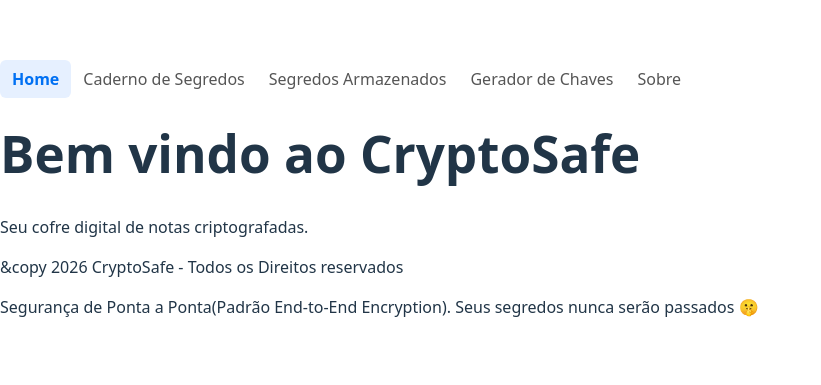
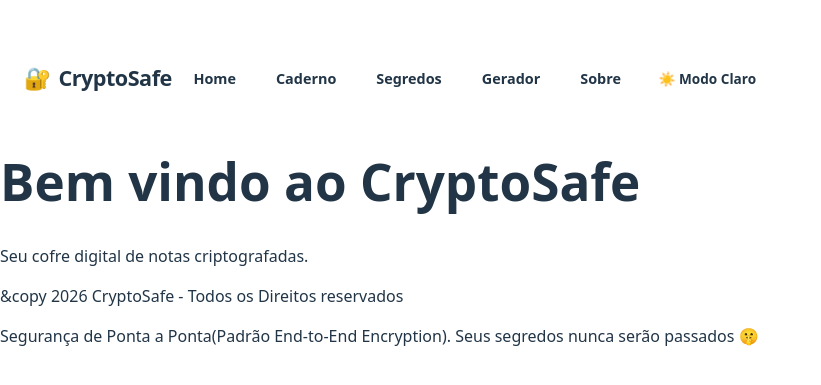
Before and after one commit to Michellfloat/CryptoSafe_teste, a React (Vite) app: page / in a window 1280 px wide. Shown: the part 199-584 px from the top of the page, without its empty margins (0-821 px from the left). Built offline with nearby package versions, Linux system fonts and the light colour scheme.

Commit message:
style:Adicionando o Design do Header, via 'style.css'.

```diff
--- a/src/components/Header/Header.jsx
+++ b/src/components/Header/Header.jsx
@@ -1,25 +1,49 @@
+import React, { useState, useEffect } from "react";
 import { NavLink } from "react-router-dom";
+import "./style.css";
 
 export default function Header() {
-    const linkStyle = ({isActive}) => ({
-        color: isActive ? '#0070f3' : '#555',
-        textDecoration: 'none',
-        fontWeight: isActive ? 'bold' : 'normal',
-        padding: '8px 12px',
-        borderRadius: '6px',
-        backgroundColor: isActive ? '#e6f0ff' : 'transparent',
-    });
+    const [theme, setTheme] = useState("dark");
+
+    useEffect(() => {
+        document.documentElement.setAttribute("data-theme", theme);
+    }, [theme]);
+
+    const toggleTheme = () => {
+        setTheme((prevTheme) => (prevTheme === "dark" ? "light" : "dark"));
+    };
 
     return (
-        <header>
-            <div>
-                <nav>
-                    <NavLink to="/" end style={linkStyle}>Home</NavLink>
-                    <NavLink to="/caderno" style={linkStyle}>Caderno de Segredos</NavLink>
-                    <NavLink to="/armazenados" style={linkStyle}>Segredos Armazenados</NavLink>
-                    <NavLink to="/gerador" style={linkStyle}>Gerador de Chaves</NavLink>
-                    <NavLink to="/sobre" style={linkStyle}>Sobre</NavLink>
+        <header className="vault-header">
+            <div className="header-container">
+                <div className="logo-brand">
+                    <span className="logo-icon">🔐</span>
+                    <span className="logo-text">
+                        Crypto<span className="logo-highlight">Safe</span>
+                    </span>
+                </div>
+
+                <nav className="nav-menu">
+                    <NavLink to="/" end className={({ isActive }) => (isActive ? "nav-link active" : "nav-link")}>
+                        Home
+                    </NavLink>
+                    <NavLink to="/caderno" className={({ isActive }) => (isActive ? "nav-link active" : "nav-link")}>
+                        Caderno
+                    </NavLink>
+                    <NavLink to="/armazenados" className={({ isActive }) => (isActive ? "nav-link active" : "nav-link")}>
+                        Segredos
+                    </NavLink>
+                    <NavLink to="/gerador" className={({ isActive }) => (isActive ? "nav-link active" : "nav-link")}>
+                        Gerador
+                    </NavLink>
+                    <NavLink to="/sobre" className={({ isActive }) => (isActive ? "nav-link active" : "nav-link")}>
+                        Sobre
+                    </NavLink>
                 </nav>
+
+                <button className="theme-toggle-btn" onClick={toggleTheme} title="Alternar Tema">
+                    {theme === "dark" ? "☀️ Modo Claro" : "🌙 Modo Escuro"}
+                </button>
             </div>
         </header>
     );
--- /dev/null
+++ b/src/components/Header/style.css
@@ -0,0 +1,84 @@
+/* Header.css */
+.vault-header {
+  position: sticky;
+  top: 0;
+  z-index: 1000;
+  background-color: var(--header-bg);
+  backdrop-filter: blur(12px);
+  border-bottom: 1px solid var(--border-color);
+  box-shadow: var(--shadow-vault);
+  transition: background-color 0.3s ease, border-color 0.3s ease;
+}
+
+.header-container {
+  max-width: 1200px;
+  margin: 0 auto;
+  display: flex;
+  justify-content: space-between;
+  align-items: center;
+  padding: 1rem 1.5rem;
+}
+
+.logo-brand {
+  display: flex;
+  align-items: center;
+  gap: 0.5rem;
+  font-size: 1.35rem;
+  font-weight: 800;
+  letter-spacing: -0.5px;
+}
+
+.logo-text {
+  color: var(--text-primary);
+}
+
+.logo-highlight {
+  color: var(--accent-gold);
+}
+
+.nav-menu {
+  display: flex;
+  gap: 0.5rem;
+  background-color: var(--bg-surface);
+  padding: 0.35rem;
+  border-radius: 12px;
+  border: 1px solid var(--border-color);
+}
+
+.nav-link {
+  color: var(--text-secondary);
+  text-decoration: none;
+  font-weight: 600;
+  font-size: 0.9rem;
+  padding: 0.5rem 1rem;
+  border-radius: 8px;
+  transition: all 0.2s ease-in-out;
+}
+
+.nav-link:hover {
+  color: var(--text-primary);
+  background-color: rgba(255, 255, 255, 0.05);
+}
+
+.nav-link.active {
+  color: var(--accent-gold);
+  background-color: var(--accent-gold-glow);
+  border: 1px solid var(--accent-gold);
+}
+
+.theme-toggle-btn {
+  background-color: var(--bg-surface);
+  color: var(--text-primary);
+  border: 1px solid var(--border-color);
+  padding: 0.5rem 1rem;
+  border-radius: 8px;
+  font-weight: 600;
+  font-size: 0.85rem;
+  cursor: pointer;
+  transition: all 0.2s ease;
+}
+
+.theme-toggle-btn:hover {
+  border-color: var(--accent-gold);
+  box-shadow: 0 0 10px var(--accent-gold-glow);
+}
```
